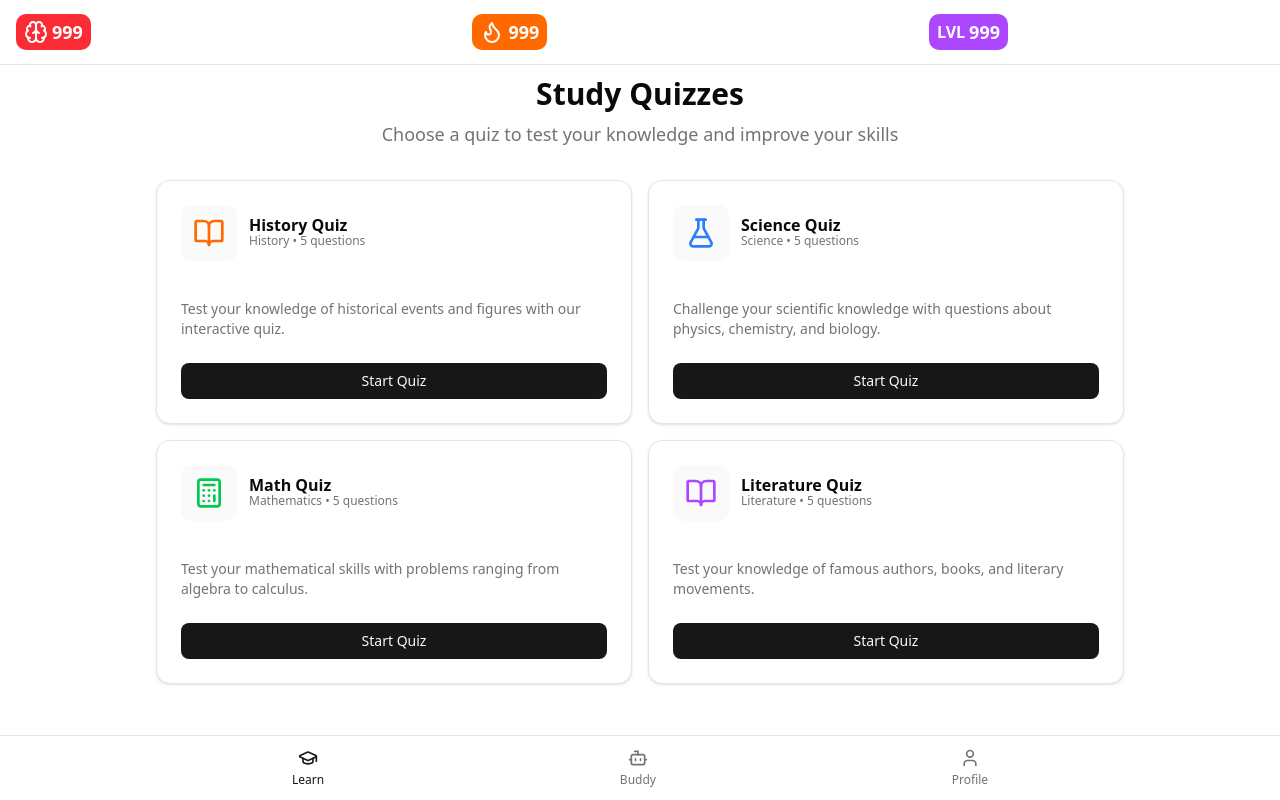
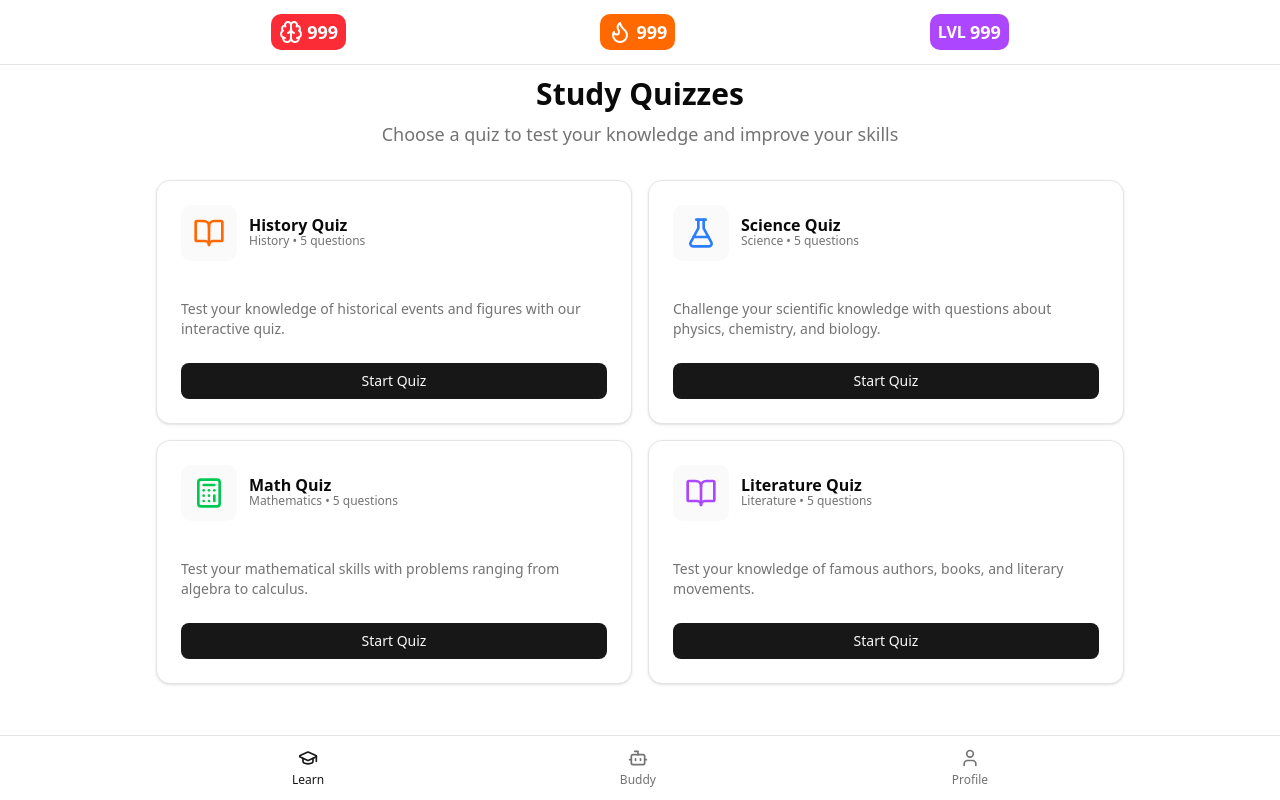
Before and after one commit to Jeffreyyvdb/studybuddy-v0, a Next.js app: page /learn in a window 1280 px wide. Built offline with nearby package versions, Linux system fonts and the light colour scheme.

Commit message:
feat: update QuizQuestion component layout for improved structure and styling; enhance TopBar component alignment

```diff
--- a/src/components/quiz/quiz-question.tsx
+++ b/src/components/quiz/quiz-question.tsx
@@ -38,9 +38,10 @@ export function QuizQuestion({
   const progress = ((currentIndex + 1) / totalQuestions) * 100;
 
   return (
-    <div className="container p-3">
-      {/* Progress bar */}
-      <div className="mb-6">
+    <div className="min-h-[100dvh] flex flex-col">
+      <div className="container p-3 flex-1 flex flex-col">
+        {/* Progress bar at top */}
+        <div className="mt-4 mb-2">
           <div className="flex justify-between items-center mb-2">
             <span className="text-sm font-medium">
               Question {currentIndex + 1} of {totalQuestions}
@@ -50,12 +51,13 @@ export function QuizQuestion({
           <Progress value={progress} className="h-2" />
         </div>
 
-      {/* Question card */}
-      <Card>
+        {/* Card with title at top, options and buttons at bottom */}
+        <Card className="flex flex-col flex-1">
           <CardHeader>
             <CardTitle>{question.question}</CardTitle>
           </CardHeader>
 
+          <div className="mt-auto">
             <CardContent>
               <RadioGroup
                 value={selectedAnswer}
@@ -72,14 +74,15 @@ export function QuizQuestion({
                       option === selectedAnswer &&
                       option !== question.correctAnswer
                     ) {
-                  optionClass = "bg-red-100 dark:bg-red-900/20 border-red-500";
+                      optionClass =
+                        "bg-red-100 dark:bg-red-900/20 border-red-500";
                     }
                   }
 
                   return (
                     <div
                       key={index}
-                  className={`flex items-center space-x-2 border rounded-lg p-3 transition-colors ${optionClass}`}
+                      className={`flex items-center space-x-2 border rounded-lg p-3 mb-2 transition-colors ${optionClass}`}
                     >
                       <RadioGroupItem
                         value={option}
@@ -125,7 +128,9 @@ export function QuizQuestion({
                   : "Finish Quiz"}
               </Button>
             </CardFooter>
+          </div>
         </Card>
+      </div>
     </div>
   );
 }
--- a/src/components/top-bar/top-bar.tsx
+++ b/src/components/top-bar/top-bar.tsx
@@ -11,9 +11,9 @@ export function TopBar() {
   if (!navBarsVisible) return null;
 
   return (
-    <div className="fixed top-0 left-0 right-0 border-b border-border bg-background z-50">
-      <div className="h-16 max-w-screen-lg max-auto px-4">
-        <div className="flex justify-between h-full">
+    <div className="fixed top-0 left-0 right-0 border-b border-border  bg-background z-50">
+      <div className="h-16 max-w-screen-lg mx-auto px-4">
+        <div className="flex justify-around h-full">
           <Link href="#" className="flex items-center gap-1">
             <div className="bg-red-500 rounded-lg p-1 px-2 flex items-center">
               <Brain className="text-white w-6 h-6 mr-1" />
```
Also changed, not shown: src/lib/ui-context.tsx (line endings or trailing spaces). Lines whose indentation alone changed are shown as unchanged.
